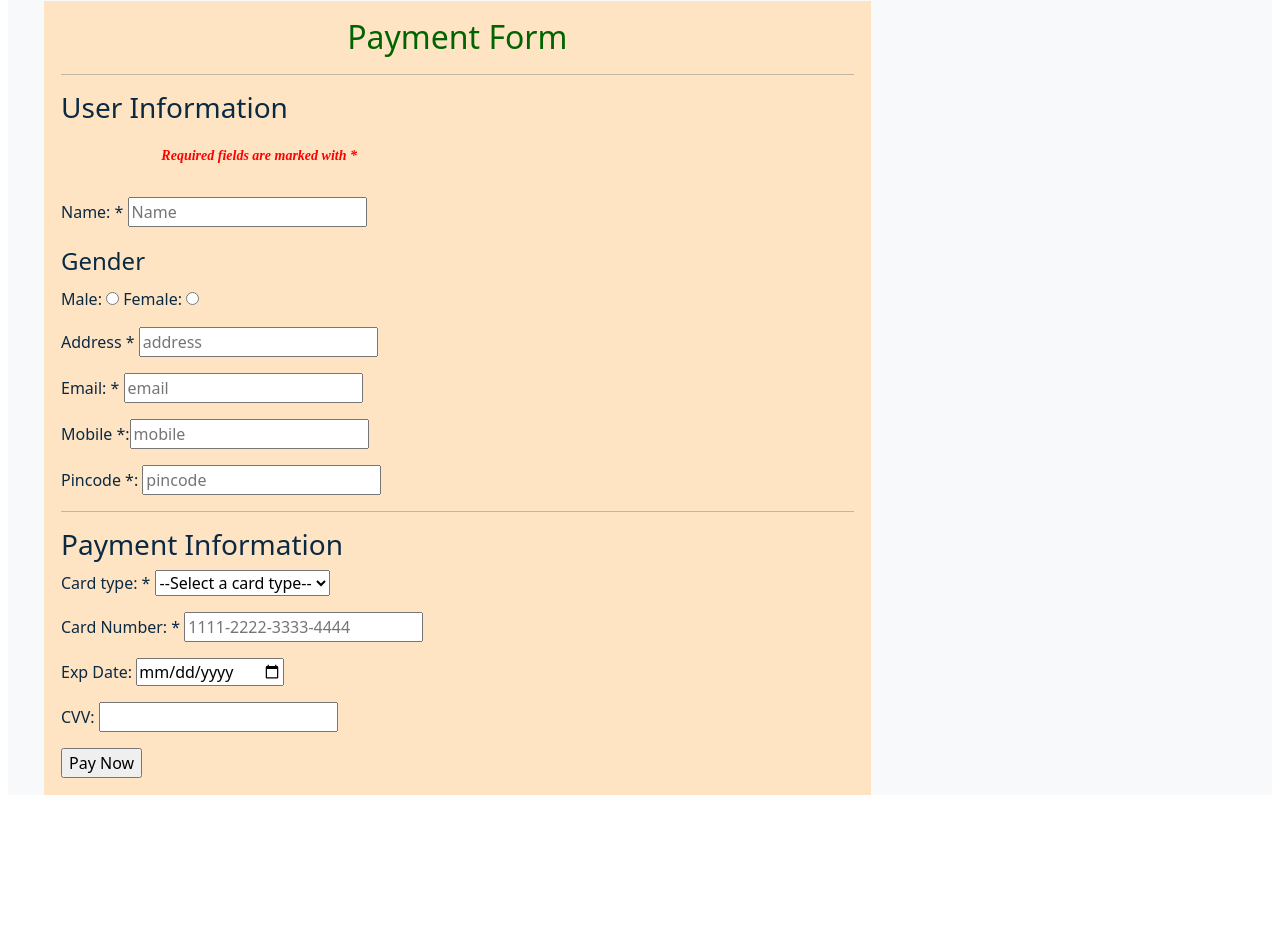
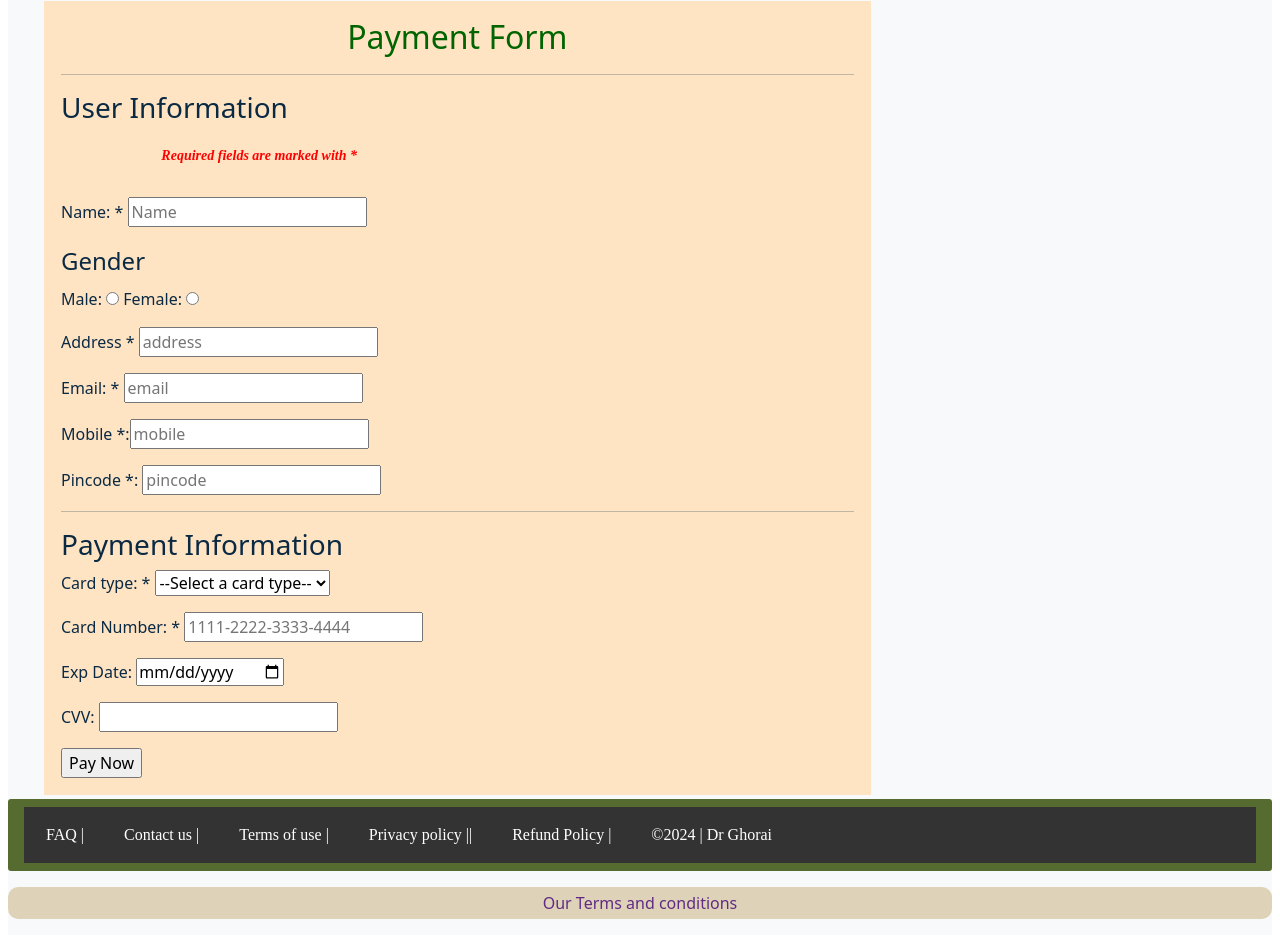
Before and after one commit to gargighorai/GargiWeb, a plain HTML site: page payment_form.html in a window 1280 px wide. Shown: the part 226-1173 px from the top of the page. Before the commit the page ends 1033 px from the top, so only its background shows below. Drawn offline with nearby package versions, Linux system fonts and the light colour scheme.

Commit message:
Update payment_form.html

```diff
--- a/payment_form.html
+++ b/payment_form.html
@@ -201,6 +201,19 @@
         <input type="submit" value="Pay Now">
     </form>
   </div>
+        <div class="row">
+            <div class="col-12 panel panel-darkolive py-2 text-white">
+                <footer >
+                    <a href="#">FAQ |</a>
+                    <a href="#">Contact us |</a>
+                    <a href="#">Terms of use  |</a>
+                    <a href="#">Privacy policy  ||</a>
+                    <a href="#">Refund Policy |</a>
+                    <a href="#">&copy;2024 | Dr Ghorai</a>
+                </footer>
+            </div>
+            <div class="col-12 panel panel-end py-1">Our Terms and conditions</div>
+           </div>
   </div>
 </body>
 
```
